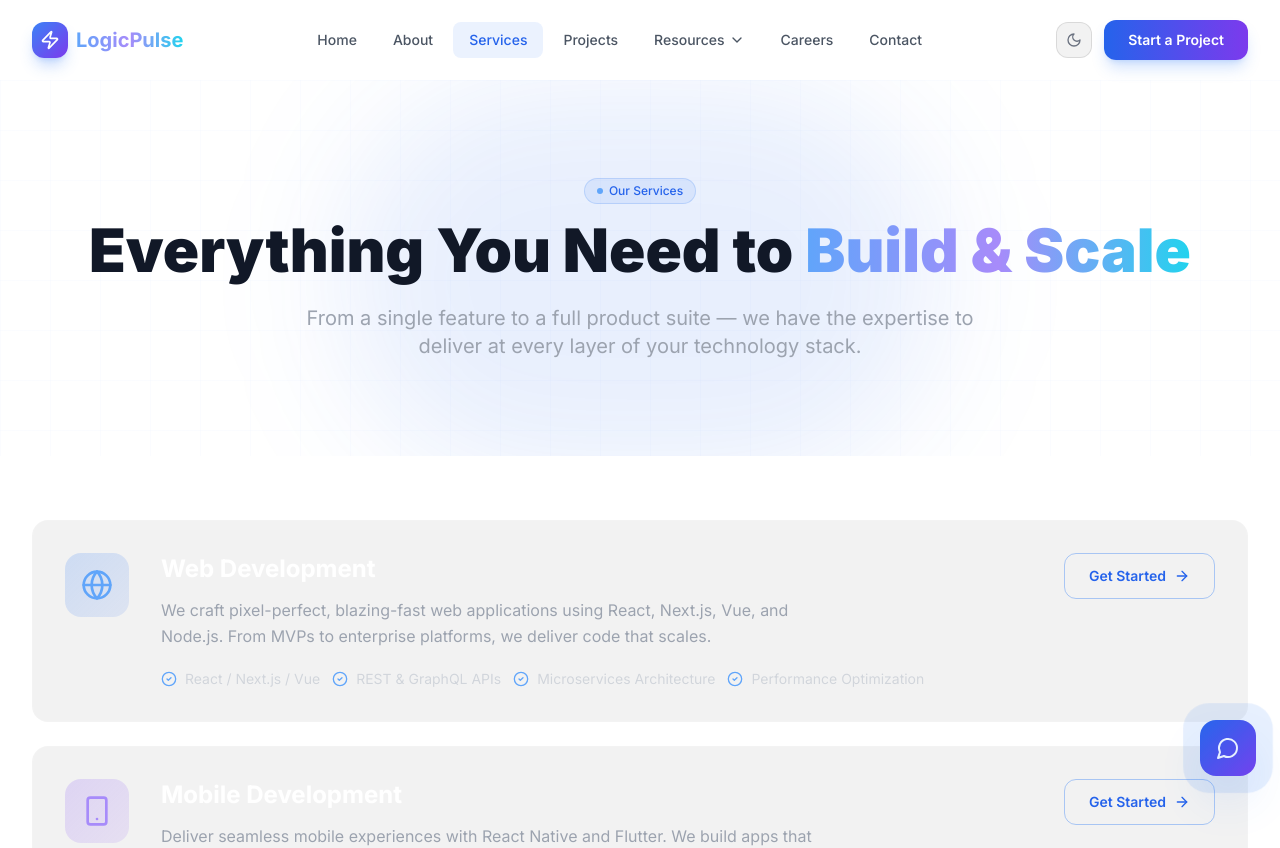
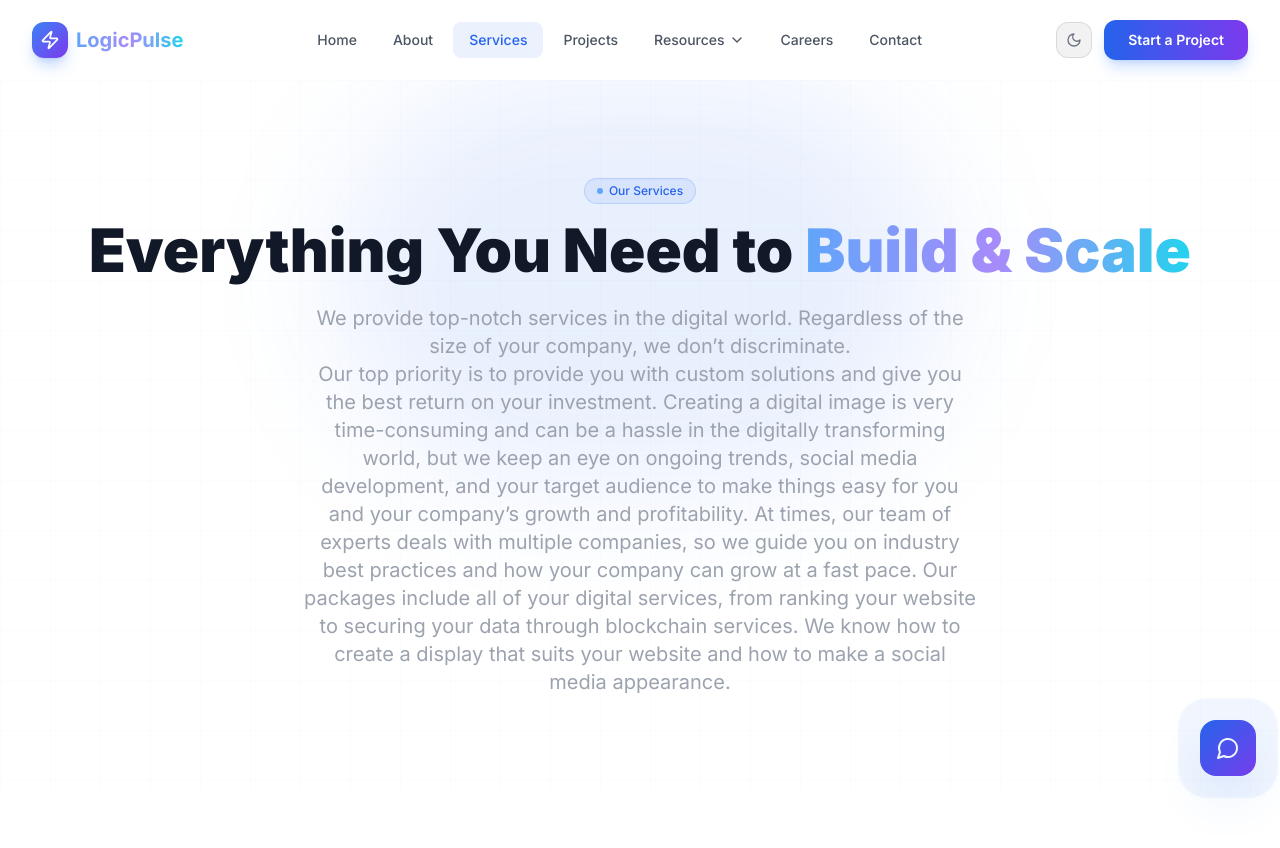
Before and after one commit to Logiclayer1111/Company-site, a React (Vite) app: page /services in a window 1280 px wide. Shown: the top 848 px of the page. Built offline with nearby package versions, Linux system fonts and the light colour scheme; the HTML template or start-up script is replaced by a standard one.

Commit message:
Update ServicesPage.tsx

```diff
--- a/src/pages/ServicesPage.tsx
+++ b/src/pages/ServicesPage.tsx
@@ -33,7 +33,7 @@
               Everything You Need to <span className="gradient-text">Build & Scale</span>
             </h1>
             <p className="text-xl text-gray-400 max-w-2xl mx-auto">
-              From a single feature to a full product suite — we have the expertise to deliver at every layer of your technology stack.
+              We provide top-notch services in the digital world. Regardless of the size of your company, we don’t discriminate. <br/> Our top priority is to provide you with custom solutions and give you the best return on your investment. Creating a digital image is very time-consuming and can be a hassle in the digitally transforming world, but we keep an eye on ongoing trends, social media development, and your target audience to make things easy for you and your company’s growth and profitability. At times, our team of experts deals with multiple companies, so we guide you on industry best practices and how your company can grow at a fast pace. Our packages include all of your digital services, from ranking your website to securing your data through blockchain services. We know how to create a display that suits your website and how to make a social media appearance.
             </p>
           </motion.div>
         </div>
```
